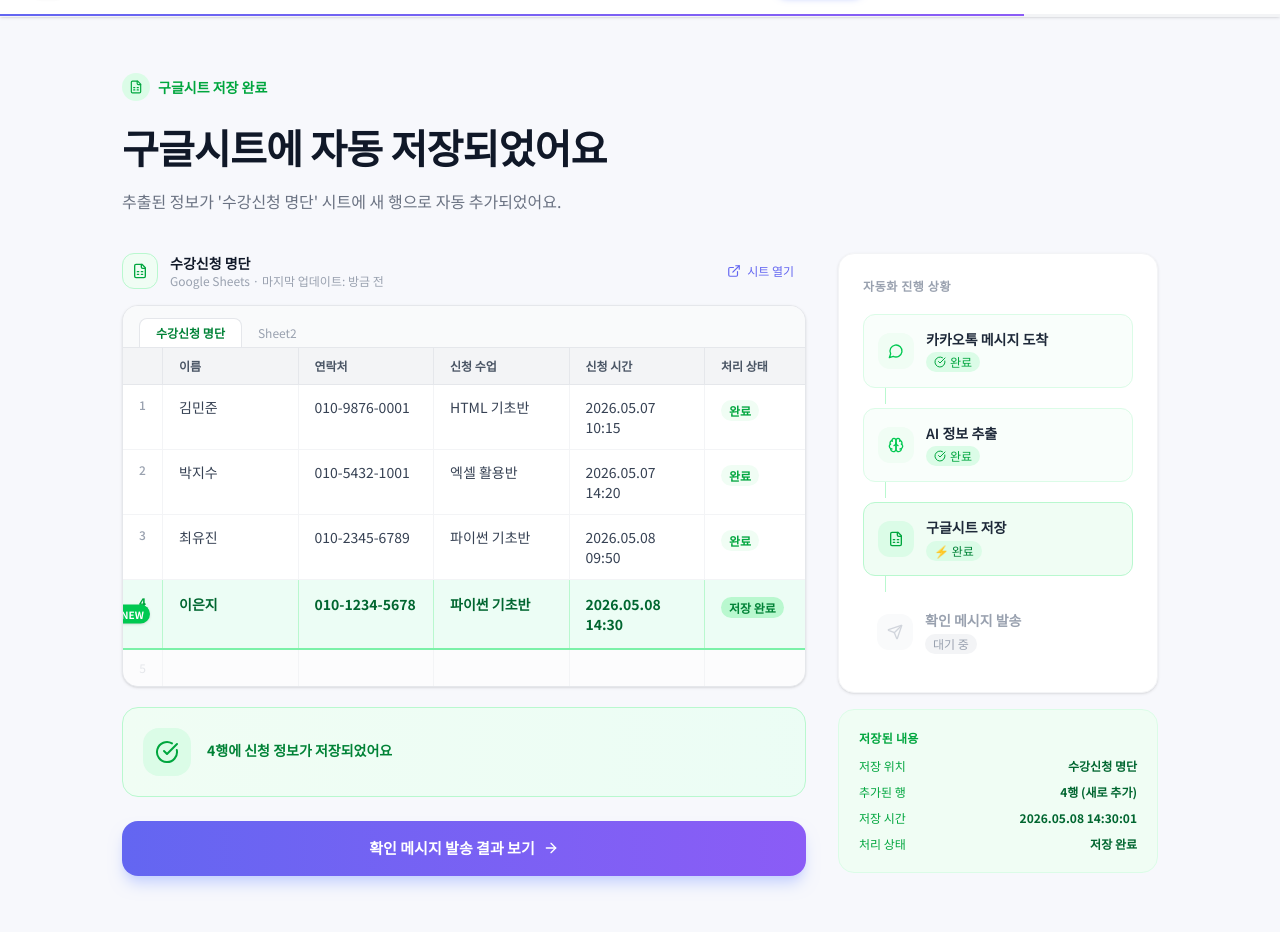
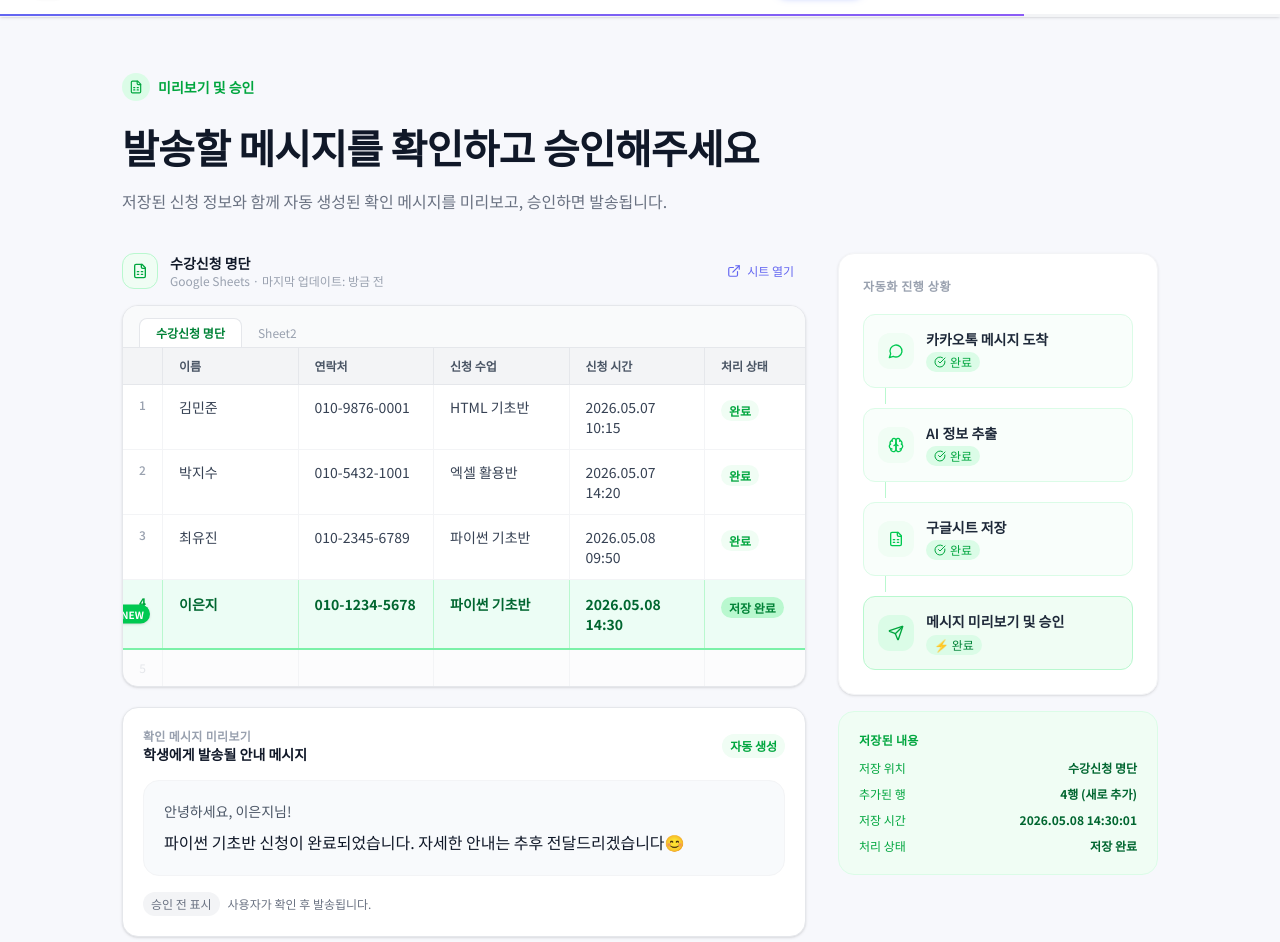
Before and after one commit to eunjii0722/2026_LikiLion_6, a React (Vite) app: page /demo/save in a window 1280 px wide. Shown: the part 50-992 px from the top of the page. Built offline with nearby package versions, Linux system fonts and the light colour scheme.

Commit message:
feat: update demo flow to include approval preview

```diff
--- a/src/app/components/demo/DemoCompleteScreen.tsx
+++ b/src/app/components/demo/DemoCompleteScreen.tsx
@@ -135,7 +135,9 @@ export function DemoCompleteScreen() {
                   <div className="flex items-end gap-2 flex-row-reverse">
                     <div className="bg-gradient-to-br from-[#6366F1] to-[#8B5CF6] rounded-2xl rounded-tr-sm px-4 py-3 shadow-md max-w-[320px]">
                       <p className="text-[14px] text-white leading-relaxed">
-                        파이썬 기초반 신청이 완료되었습니다. 자세한 안내는 추후 전달드리겠습니다. 😊
+                        안녕하세요, 이은지님!
+                        <br></br>
+                        파이썬 기초반 신청이 완료되었습니다. 자세한 안내는 추후 전달드리겠습니다😊
                       </p>
                     </div>
                     <div className="flex flex-col items-end gap-0.5 mb-1">
@@ -187,9 +189,6 @@ export function DemoCompleteScreen() {
               <p className="text-white font-bold text-[17px] mb-1">
                 모든 자동화가 완료되었어요!
               </p>
-            </div>
-            <div className="text-right flex-shrink-0">
-              <p className="text-indigo-200 text-xs">전체 처리</p>
             </div>
           </motion.div>
 
--- a/src/app/components/demo/DemoSaveScreen.tsx
+++ b/src/app/components/demo/DemoSaveScreen.tsx
@@ -19,8 +19,8 @@ const existingRows = [
 const flowSteps = [
   { icon: MessageCircle, label: "카카오톡 메시지 도착", done: true, active: false },
   { icon: Brain, label: "AI 정보 추출", done: true, active: false },
-  { icon: FileSpreadsheet, label: "구글시트 저장", done: false, active: true },
-  { icon: Send, label: "확인 메시지 발송", done: false, active: false },
+  { icon: FileSpreadsheet, label: "구글시트 저장", done: true, active: false },
+  { icon: Send, label: "메시지 미리보기 및 승인", done: false, active: true },
 ];
 
 export function DemoSaveScreen() {
@@ -39,13 +39,13 @@ export function DemoSaveScreen() {
           <div className="w-7 h-7 rounded-full bg-green-100 flex items-center justify-center">
             <FileSpreadsheet className="w-3.5 h-3.5 text-green-600" />
           </div>
-          <span className="text-sm font-semibold text-green-600">구글시트 저장 완료</span>
+          <span className="text-sm font-semibold text-green-600">미리보기 및 승인</span>
         </div>
         <h1 className="text-[40px] font-bold text-gray-900 mb-3" style={{ letterSpacing: "-0.8px" }}>
-          구글시트에 자동 저장되었어요
+          발송할 메시지를 확인하고 승인해주세요
         </h1>
         <p className="text-[16px] text-gray-500">
-          추출된 정보가 '수강신청 명단' 시트에 새 행으로 자동 추가되었어요.
+          저장된 신청 정보와 함께 자동 생성된 확인 메시지를 미리보고, 승인하면 발송됩니다.
         </p>
       </motion.div>
 
@@ -160,11 +160,37 @@ export function DemoSaveScreen() {
             </div>
           </motion.div>
 
+          {/* Message preview */}
+          <motion.div
+            initial={{ opacity: 0, y: 10 }}
+            animate={{ opacity: 1, y: 0 }}
+            transition={{ delay: 0.65 }}
+            className="bg-white rounded-2xl border border-gray-200 p-5 mb-6 shadow-sm"
+          >
+            <div className="flex items-center justify-between mb-4">
+              <div>
+                <p className="text-xs font-semibold text-gray-400 uppercase tracking-wide">확인 메시지 미리보기</p>
+                <p className="text-sm font-bold text-gray-900">학생에게 발송될 안내 메시지</p>
+              </div>
+              <span className="text-xs text-green-600 font-semibold bg-green-50 px-2 py-1 rounded-full">자동 생성</span>
+            </div>
+            <div className="bg-[#F8FAFC] rounded-2xl border border-gray-100 p-5 mb-4">
+              <p className="text-sm text-gray-600 mb-2">안녕하세요, 이은지님!</p>
+              <p className="text-base text-gray-900 leading-relaxed">
+                파이썬 기초반 신청이 완료되었습니다. 자세한 안내는 추후 전달드리겠습니다😊
+              </p>
+            </div>
+            <div className="flex items-center gap-2 text-xs text-gray-500">
+              <span className="inline-flex items-center gap-2 bg-gray-100 px-2 py-1 rounded-full">승인 전 표시</span>
+              <span>사용자가 확인 후 발송됩니다.</span>
+            </div>
+          </motion.div>
+
           {/* Save confirmation banner */}
           <motion.div
             initial={{ opacity: 0, y: 10 }}
             animate={{ opacity: 1, y: 0 }}
-            transition={{ delay: 0.65 }}
+            transition={{ delay: 0.85 }}
             className="flex items-center gap-4 bg-gradient-to-r from-green-50 to-emerald-50 border border-green-200 rounded-2xl p-5 mb-6"
           >
             <div className="w-12 h-12 rounded-2xl bg-green-100 flex items-center justify-center flex-shrink-0">
@@ -183,7 +209,7 @@ export function DemoSaveScreen() {
             onClick={() => navigate("/demo/complete")}
             className="w-full flex items-center justify-center gap-2 py-4 rounded-2xl bg-gradient-to-r from-[#6366F1] to-[#8B5CF6] text-white text-[15px] font-bold hover:opacity-90 transition-all shadow-lg shadow-indigo-200"
           >
-            확인 메시지 발송 결과 보기
+            승인 후 발송하기
             <ArrowRight className="w-4 h-4" />
           </motion.button>
         </div>
```
